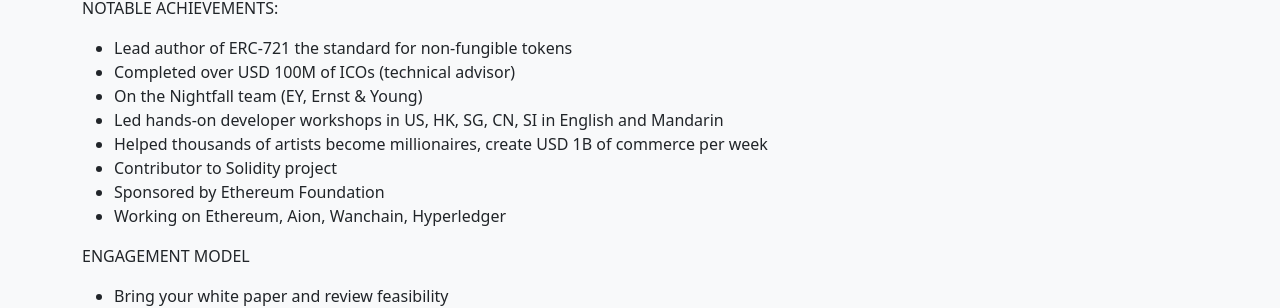
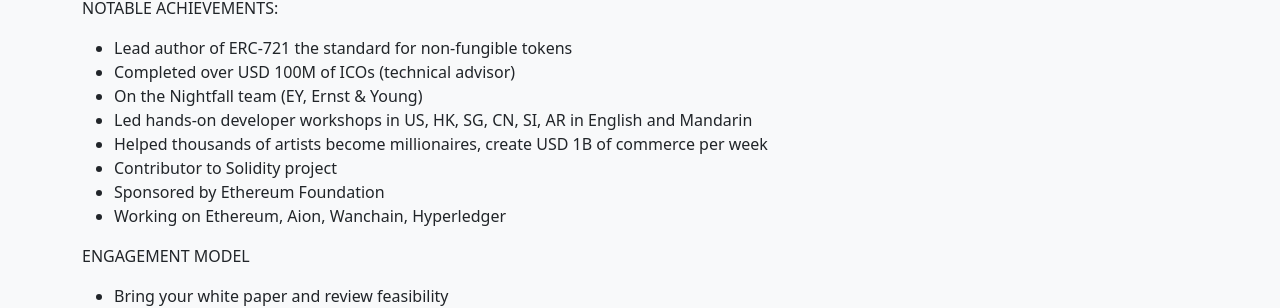
Before and after one commit to fulldecent/phor.net, a Jekyll site: the page built from advisory.html, in a window 1280 px wide. Shown: the part 581-889 px from the top of the page. Built offline with Jekyll 4.4.1, drawn with Linux system fonts in a browser that asks for light colours; comment, search, counter and statistics services are not loaded.

Commit message:
add coutry

```diff
--- a/advisory.html
+++ b/advisory.html
@@ -23,7 +23,7 @@
         <li>Lead author of ERC-721 the standard for non-fungible tokens</li>
         <li>Completed over USD 100M of ICOs (technical advisor)</li>
         <li>On the Nightfall team (EY, Ernst &amp; Young)</li>
-        <li>Led hands-on developer workshops in US, HK, SG, CN, SI in English and Mandarin</li>
+        <li>Led hands-on developer workshops in US, HK, SG, CN, SI, AR in English and Mandarin</li>
         <li>Helped thousands of artists become millionaires, create USD 1B of commerce per week</li>
         <li>Contributor to Solidity project</li>
         <li>Sponsored by Ethereum Foundation</li>
```
